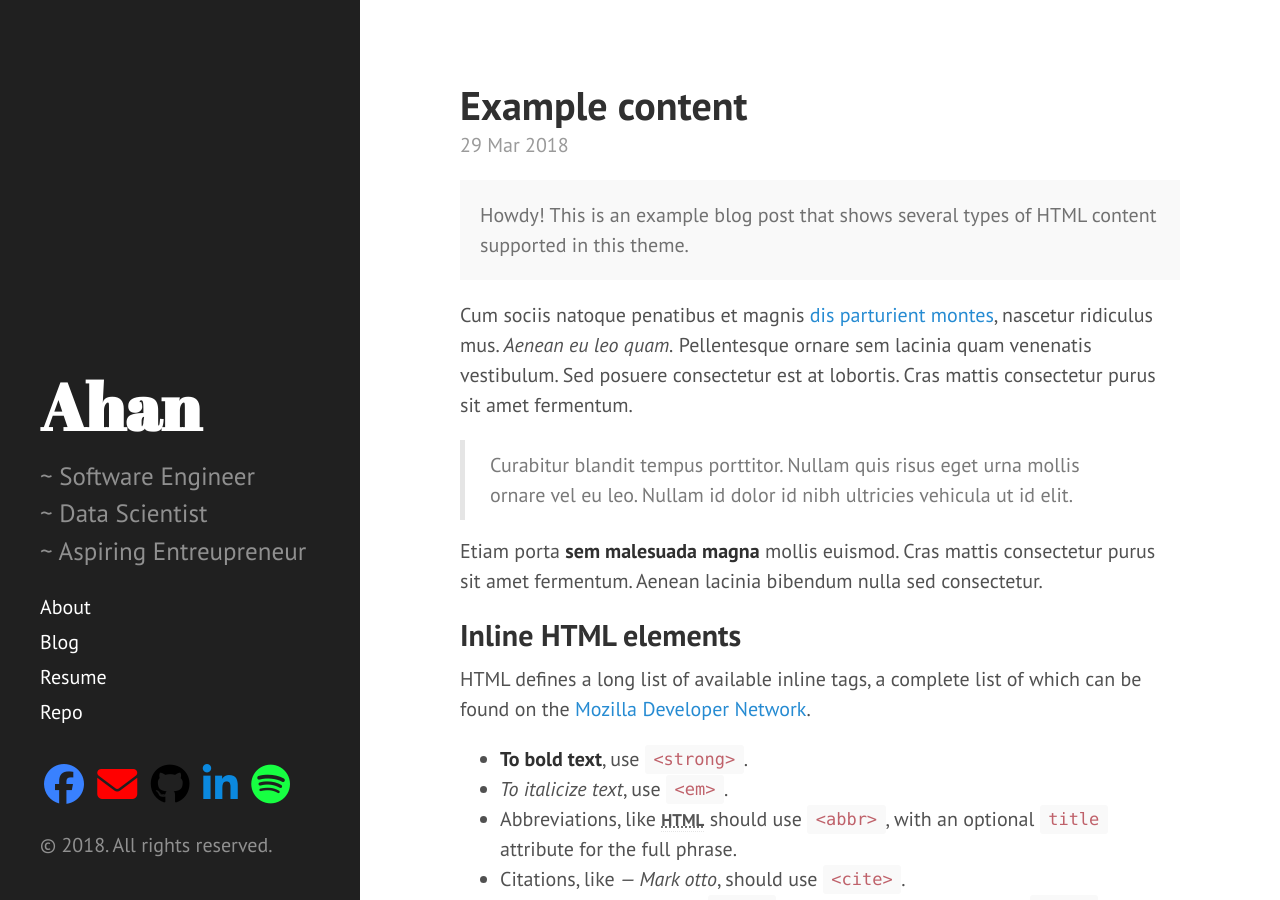
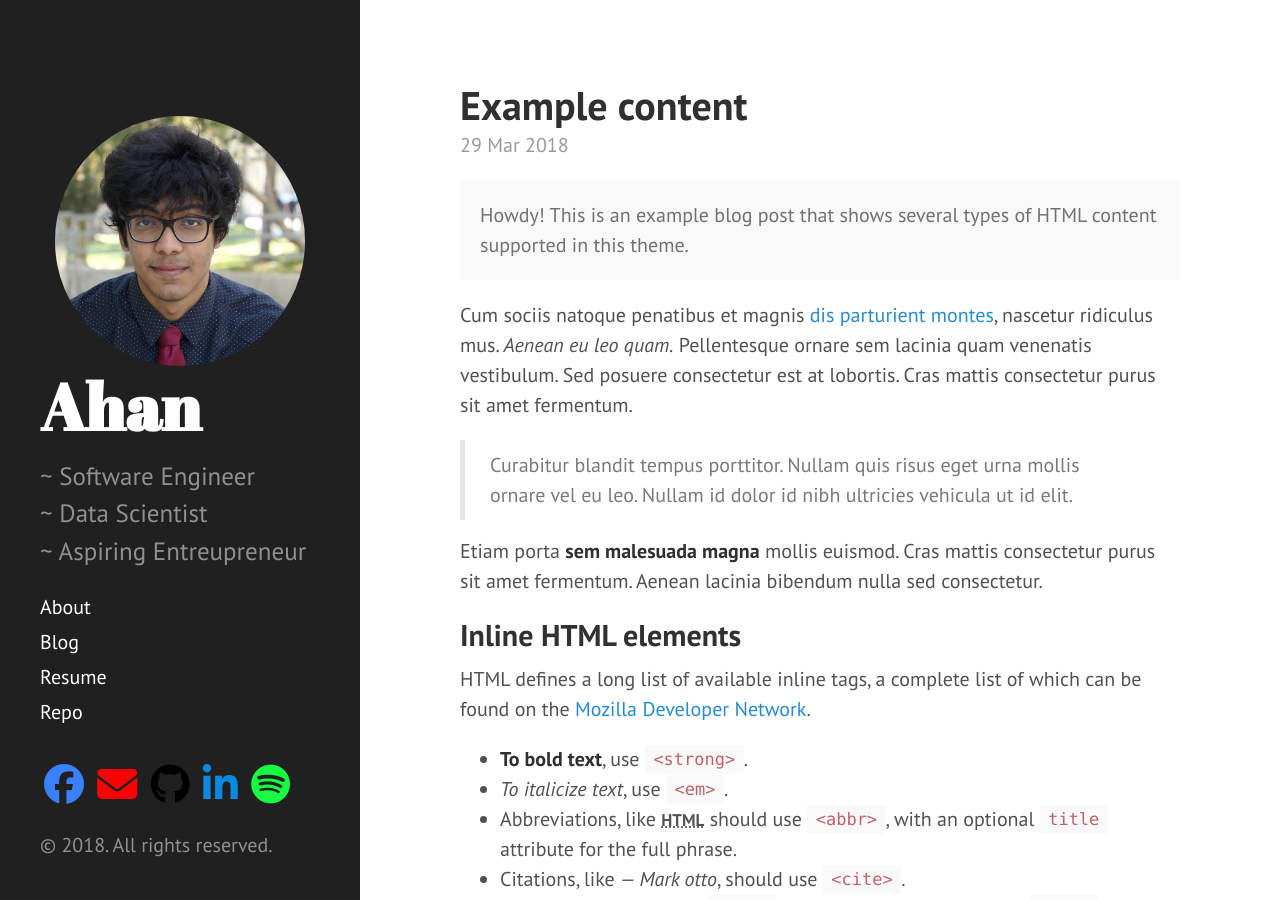
Before and after one commit to AhanM/ahanm.github.io, a Jekyll site: the page built from _posts/2018-03-29-example-content.md, in a window 1280 px wide and 900 px high. Built offline with Jekyll 4.4.1, drawn with Linux system fonts in a browser that asks for light colours; nearby versions of some CDN libraries.

Commit message:
Added picture to sidebar

```diff
--- a/_includes/sidebar.html
+++ b/_includes/sidebar.html
@@ -1,5 +1,8 @@
 <div class="sidebar">
   <div class="container sidebar-sticky">
+    <div style="margin: auto; width: 250px; height:250px">
+      <img src="{{ site.baseurl }}/public/images/me.jpg" style="border-radius: 100%"/>
+    </div>
     <div class="sidebar-about">
       <h1>
         <a href="{{ site.baseurl }}">
```
Also changed, not shown: public/images/me.JPG (added).
